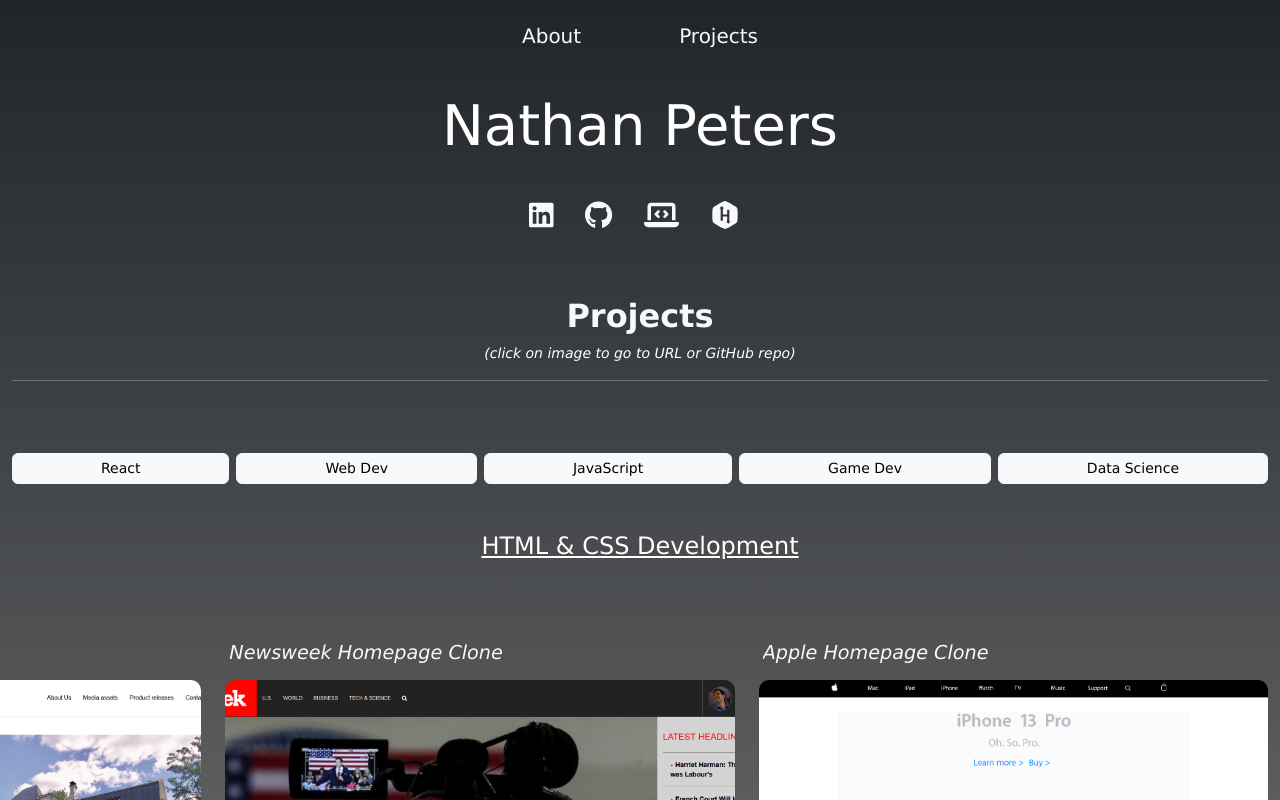
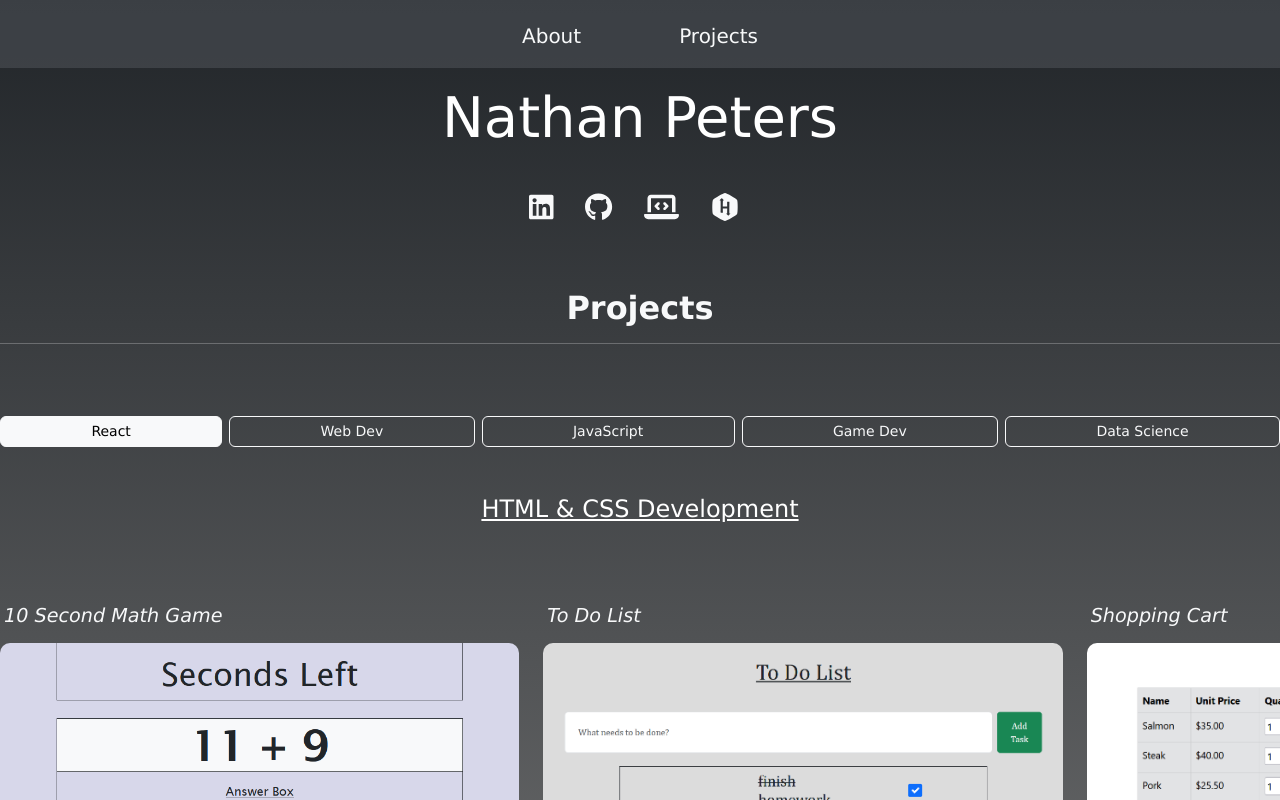
Before and after one commit to nathanpeters8/Personal-Portfolio, a React (Create React App) app: page /projects/webdev in a window 1280 px wide. Shown: the top 800 px of the page. Built offline with nearby package versions, Linux system fonts and the light colour scheme; the HTML template or start-up script is replaced by a standard one.

Commit message:
reworked the navbar, reversed order of project rows, and other minor fixes

```diff
--- a/src/pages/NavBar.js
+++ b/src/pages/NavBar.js
@@ -1,26 +1,24 @@
-import { Link } from "react-router-dom";
+import { Link } from 'react-router-dom';
 
 const NavBar = () => {
-  return(
+  return (
     <>
-      <nav className="navbar navbar-expand-sm navbar-light">
-        <div className="container-xxl" id="navbarContent">
-          <button
-            className="navbar-toggler ps-1 "
-            type="button"
-          >
-            <span><i className="fa-solid fa-bars fa-xl text-white"></i></span>
-          </button>
-          <div className="collapse navbar-collapse justify-content-sm-center" id="navbarContent">
-            <ul className="navbar-nav gap-5 text-center">
-              <li className="nav-item pt-1 btn btn-lg"><Link to="/" className="nav-link text-light">About</Link></li>
-              <li className="nav-item pt-1 btn btn-lg"><Link to="/projects" className="nav-link text-light">Projects</Link></li>
-            </ul>
-          </div>
-        </div>
+      <nav className='navbar navbar-expand navbar-light semi-transparent px-0 pb-0 justify-content-start justify-content-md-center'>
+          <ul className='navbar-nav gap-5 text-center'>
+            <li className='nav-item pt-1 btn btn-lg'>
+              <Link to='/' className='nav-link text-light'>
+                About
+              </Link>
+            </li>
+            <li className='nav-item pt-1 btn btn-lg'>
+              <Link to='/projects' className='nav-link text-light'>
+                Projects
+              </Link>
+            </li>
+          </ul>
       </nav>
     </>
   );
-}
+};
 
 export default NavBar;
--- a/src/pages/Projects.js
+++ b/src/pages/Projects.js
@@ -16,16 +16,27 @@
 
   const reactProjects = {
     0: {
-      title: 'Stop Watch App',
-      softwares: ['React', 'JSX'],
-      image: require('../images/React/stop_watch.PNG'),
+      title: 'Currency Exchange Rate App',
+      softwares: ['React', 'JSX', 'CSS', 'Bootstrap', 'AJAX'],
+      image: require('../images/React/currency_converter.PNG'),
       urls: {
-        page: 'https://nathanpeters8.github.io/React-Stop-Watch/',
-        github: 'https://github.com/nathanpeters8/React-Stop-Watch',
+        page: 'https://nathanpeters8.github.io/Currency-Exchange-Rate-App/',
+        github: 'https://github.com/nathanpeters8/Currency-Exchange-Rate-App',
       },
-      description: 'Simple React app that simulates a stop watch using hooks, event handlers and intervals.',
+      description:
+        'A fully responsive and interactive currency converter application. Can get conversion rate between two currencies, display a chart of historical rates between two currencies, and see a list of currency rates for a base currency.',
     },
     1: {
+      title: 'Movie Finder App',
+      softwares: ['React', 'JSX', 'AJAX'],
+      image: require('../images/React/movie_finder.PNG'),
+      urls: {
+        page: 'https://nathanpeters8.github.io/React-Movie-Finder/',
+        github: 'https://github.com/nathanpeters8/React-Movie-Finder',
+      },
+      description: 'Movie Finder application that displays list of movies from the OMDB API based on search results.',
+    },
+    2: {
       title: 'Stock Portfolio App',
       softwares: ['React', 'JSX'],
       image: require('../images/React/stock_portfolio.PNG'),
@@ -36,39 +47,59 @@
       description:
         "Simple stock portfolio tracking application. Users can add new stocks, delete stocks, and see the portfolio's value & gain/loss.",
     },
-    2: {
-      title: 'Movie Finder App',
-      softwares: ['React', 'JSX', 'AJAX'],
-      image: require('../images/React/movie_finder.PNG'),
+    3: {
+      title: 'Stop Watch App',
+      softwares: ['React', 'JSX'],
+      image: require('../images/React/stop_watch.PNG'),
       urls: {
-        page: 'https://nathanpeters8.github.io/React-Movie-Finder/',
-        github: 'https://github.com/nathanpeters8/React-Movie-Finder',
+        page: 'https://nathanpeters8.github.io/React-Stop-Watch/',
+        github: 'https://github.com/nathanpeters8/React-Stop-Watch',
       },
-      description: 'Movie Finder application that displays list of movies from the OMDB API based on search results.',
-    },
-    3: {
-      title: 'Currency Exchange Rate App',
-      softwares: ['React', 'JSX', 'CSS', 'Bootstrap', 'AJAX'],
-      image: require('../images/React/currency_converter.PNG'),
-      urls: {
-        page: 'https://nathanpeters8.github.io/Currency-Exchange-Rate-App/',
-        github: 'https://github.com/nathanpeters8/Currency-Exchange-Rate-App',
-      },
-      description:
-        'A fully responsive and interactive currency converter application. Can get conversion rate between two currencies, display a chart of historical rates between two currencies, and see a list of currency rates for a base currency.',
+      description: 'Simple React app that simulates a stop watch using hooks, event handlers and intervals.',
     },
   };
   const webDevProjects = {
     0: {
-      title: 'Apple Homepage Clone',
-      softwares: ['HTML', 'CSS'],
-      image: require('../images/WebDev/apple.png'),
+      title: '10 Second Math Game',
+      softwares: ['HTML', 'CSS', 'Bootstrap 5', 'jQuery'],
+      image: require('../images/WebDev/10-sec-math-game.png'),
       urls: {
-        page: 'https://nate-apple-clone.netlify.app/',
+        page: 'https://nate-10-second-math-game.netlify.app/',
       },
-      description: 'Simple React app that simulates a stop watch using hooks, event handlers and intervals.',
+      description:
+        'A web page where the user has to input as many correct answers as possible to basic arithmetic equations within the time allowed. An additional second is added onto the timer anytime the user gets an answer correct. The user can choose which math operators the equations will use, and also how big the numbers in the equations can be.',
     },
     1: {
+      title: 'To Do List',
+      softwares: ['HTML', 'CSS', 'Bootstrap 5', 'jQuery', 'AJAX'],
+      image: require('../images/WebDev/to-do-list.png'),
+      urls: {
+        page: 'https://nate-to-do-list.netlify.app/',
+      },
+      description:
+        'A to-do list web app that connects to the ATD-API service. Users can add tasks, delete tasks, mark tasks as complete/active, and filter the completed/active tasks. Used to practice using jQuery and Ajax to make requests to and display responses from an API. ',
+    },
+    2: {
+      title: 'Shopping Cart',
+      softwares: ['HTML', 'CSS', 'Bootstrap 5', 'jQuery'],
+      image: require('../images/WebDev/shopping-cart.png'),
+      urls: {
+        page: 'https://nate-jquery-shopping-cart.netlify.app/',
+      },
+      description:
+        'A simple shopping cart that will calculate the total price of a list of items. Users can add/delete items from cart, change the quantity of an item, and calculate the total price at any time. Used to practice using jQuery on the front-end of the web page.',
+    },
+    3: {
+      title: 'Airbnb News Clone',
+      softwares: ['HTML', 'CSS', 'Bootstrap 4'],
+      image: require('../images/WebDev/airbnb-news.PNG'),
+      urls: {
+        page: 'https://nate-airbnb-news-clone.netlify.app/',
+      },
+      description:
+        'Static webpage that clones the Airbnb News web page. Used to practice transitioning from Bootstrap 3 to Bootstrap 4.',
+    },
+    4: {
       title: 'Newsweek Homepage Clone',
       softwares: ['HTML', 'CSS', 'Bootstrap 3'],
       image: require('../images/WebDev/newsweek.png'),
@@ -78,49 +109,27 @@
       description:
         "Static webpage that clones Newsweek's Homepage. Used to practice incorporating the Bootstrap 3 framework into a webpage.",
     },
-    2: {
-      title: 'Airbnb News Clone',
-      softwares: ['HTML', 'CSS', 'Bootstrap 4'],
-      image: require('../images/WebDev/airbnb-news.PNG'),
+    5: {
+      title: 'Apple Homepage Clone',
+      softwares: ['HTML', 'CSS'],
+      image: require('../images/WebDev/apple.png'),
       urls: {
-        page: 'https://nate-airbnb-news-clone.netlify.app/',
+        page: 'https://nate-apple-clone.netlify.app/',
       },
-      description:
-        'Static webpage that clones the Airbnb News web page. Used to practice transitioning from Bootstrap 3 to Bootstrap 4.',
-    },
-    3: {
-      title: 'Shopping Cart',
-      softwares: ['HTML', 'CSS', 'Bootstrap 5', 'jQuery'],
-      image: require('../images/WebDev/shopping-cart.png'),
-      urls: {
-        page: 'https://nate-jquery-shopping-cart.netlify.app/',
-      },
-      description:
-        'A simple shopping cart that will calculate the total price of a list of items. Users can add/delete items from cart, change the quantity of an item, and calculate the total price at any time. Used to practice using jQuery on the front-end of the web page.',
-    },
-    4: {
-      title: 'To Do List',
-      softwares: ['HTML', 'CSS', 'Bootstrap 5', 'jQuery', 'AJAX'],
-      image: require('../images/WebDev/to-do-list.png'),
-      urls: {
-        page: 'https://nate-to-do-list.netlify.app/',
-      },
-      description:
-        'A to-do list web app that connects to the ATD-API service. Users can add tasks, delete tasks, mark tasks as complete/active, and filter the completed/active tasks. Used to practice using jQuery and Ajax to make requests to and display responses from an API. ',
-    },
-    5: {
-      title: '10 Second Math Game',
-      softwares: ['HTML', 'CSS', 'Bootstrap 5', 'jQuery'],
-      image: require('../images/WebDev/10-sec-math-game.png'),
-      urls: {
-        page: 'https://nate-10-second-math-game.netlify.app/',
-      },
-      description:
-        'A web page where the user has to input as many correct answers as possible to basic arithmetic equations within the time allowed. An additional second is added onto the timer anytime the user gets an answer correct. The user can choose which math operators the equations will use, and also how big the numbers in the equations can be.',
+      description: 'Simple React app that simulates a stop watch using hooks, event handlers and intervals.',
     },
   };
   const jsProjects = {
     0: {
+      title: 'Blackjack',
+      softwares: ['JavaScript'],
+      image: require('../images/JavaScript/blackjack.PNG'),
+      urls: {
+        page: 'https://replit.com/@nathanpeters8/Black-Jack',
+      },
+      description: "This application simulates the casino game Blackjack. Play either one round by yourself without a dealer, or bet \"money\" and play against a dealer until you run out of money.",
+    },
+    1: {
       title: 'Rock Paper Scissors',
       softwares: ['JavaScript'],
       image: require('../images/JavaScript/rock_paper_scissors.PNG'),
@@ -130,27 +139,18 @@
       description:
         'This application simulates Rock, Paper, Scissors versus a bot. Play either one round or a best of three rounds match. ',
     },
-    1: {
-      title: 'Blackjack',
-      softwares: ['JavaScript'],
-      image: require('../images/JavaScript/blackjack.PNG'),
-      urls: {
-        page: 'https://replit.com/@nathanpeters8/Black-Jack',
-      },
-      description: "This application simulates the casino game Blackjack. Play either one round by yourself without a dealer, or bet \"money\" and play against a dealer until you run out of money.",
-    },
   };
   const gameDevProjects = {
     0: {
-      title: 'VR Hot Dog Stand',
-      softwares: ['Unity', 'C#', 'Blender', 'Oculus'],
-      image: require('../images/VideoGame/hot_dog_stand.png'),
+      title: 'Avalanche Runner',
+      softwares: ['Unity', 'C#', 'Blender'],
+      image: require('../images/VideoGame/avalanche-runner-mainmenu.png'),
       urls: {
-        game: 'https://nathanpeters8.github.io/HotDogStand_WebGL/',
-        github: 'https://github.com/nathanpeters8/VR-Hot-Dog-Stand-Build',
+        game: 'https://nathanpeters8.github.io/AvalancheRunner_WebGL/',
+        github: 'https://github.com/nathanpeters8/Avalanche-Runner-Build',
       },
       description:
-        "VR Hot Dog Stand Simulator. Objective is to prepare hot dogs to match a given customer's order. Orders are randomized between different variations of hot dogs including or not including ketchup and/or mustard. A scoreboard keeps track of the number of correct orders and wrong orders.",
+        '3D snowboard-themed endless runner video game. Compete for the highest score by collecting coins and avoiding barriers as long as possible. Includes randomized environment and coin generation, as well as a leaderboard that displays the top 10 best scores.',
     },
     1: {
       title: 'Quest For Functions',
@@ -164,19 +164,49 @@
         'Five person senior year capstone project. The game aims to teach the player fundamental concepts of programming. The player collects notes in different sections of the world with information about basic programming concepts and answers questions regarding the concepts.',
     },
     2: {
-      title: 'Avalanche Runner',
-      softwares: ['Unity', 'C#', 'Blender'],
-      image: require('../images/VideoGame/avalanche-runner-mainmenu.png'),
+      title: 'VR Hot Dog Stand',
+      softwares: ['Unity', 'C#', 'Blender', 'Oculus'],
+      image: require('../images/VideoGame/hot_dog_stand.png'),
       urls: {
-        game: 'https://nathanpeters8.github.io/AvalancheRunner_WebGL/',
-        github: 'https://github.com/nathanpeters8/Avalanche-Runner-Build',
+        game: 'https://nathanpeters8.github.io/HotDogStand_WebGL/',
+        github: 'https://github.com/nathanpeters8/VR-Hot-Dog-Stand-Build',
       },
       description:
-        '3D snowboard-themed endless runner video game. Compete for the highest score by collecting coins and avoiding barriers as long as possible. Includes randomized environment and coin generation, as well as a leaderboard that displays the top 10 best scores.',
+        "VR Hot Dog Stand Simulator. Objective is to prepare hot dogs to match a given customer's order. Orders are randomized between different variations of hot dogs including or not including ketchup and/or mustard. A scoreboard keeps track of the number of correct orders and wrong orders.",
     },
   };
   const dataScienceProjects = {
     0: {
+      title: 'Airplane Crashes & Fatalities Analysis',
+      softwares: ['Python', 'pandas', 'numpy', 'matplotlib', 'scipy'],
+      image: require('../images/DataScience/airplane-crash.png'),
+      urls: {
+        github: 'https://github.com/nathanpeters8/Airplane-Crashes-Fatalities-From-1908-to-2009',
+      },
+      description:
+        'Python module that takes airplane crash data from a CSV file, turns the data into dataframes using pandas, plots the data on a graph using matplotlib, and fits linear and nonlinear regression models to the graphs using scipy.',
+    },
+    1: {
+      title: 'Book Recommender System',
+      softwares: ['Python', 'pandas', 'numpy', 'sqlite3', 'random'],
+      image: require('../images/DataScience/customer_recommended_books.png'),
+      urls: {
+        github: 'https://github.com/nathanpeters8/Book-Recommender-System',
+      },
+      description:
+        "Takes a database with books and customer names, and recommends books based on the book and a customer's purchase history. Uses item-based collaborative filtering.",
+    },
+    2: {
+      title: 'Classification of Handwritten Digits',
+      softwares: ['Python', 'pandas', 'matplotlib', 'scikit-learn', 'scipy'],
+      image: require('../images/DataScience/handwritten-digits.png'),
+      urls: {
+        github: 'https://github.com/nathanpeters8/Classification-of-Handwritten-Digits',
+      },
+      description:
+        'Classifies 70,000 digitized handwritten digits from the MNIST dataset using a linear SVM classifier implemented with SGD learning (SGDClassifier) and a softmax regression classifier (LogisticRegression).',
+    },
+    3: {
       title: 'Similarities Between Text Files',
       softwares: ['Python', 'pandas', 'numpy', 'scikit-learn', 'nltk'],
       image: require('../images/DataScience/similar-text.png'),
@@ -186,41 +216,11 @@
       description:
         'Creates a matrix of similarities between contents of text files using the cosine similarity formula.',
     },
-    1: {
-      title: 'Classification of Handwritten Digits',
-      softwares: ['Python', 'pandas', 'matplotlib', 'scikit-learn', 'scipy'],
-      image: require('../images/DataScience/handwritten-digits.png'),
-      urls: {
-        github: 'https://github.com/nathanpeters8/Classification-of-Handwritten-Digits',
-      },
-      description:
-        'Classifies 70,000 digitized handwritten digits from the MNIST dataset using a linear SVM classifier implemented with SGD learning (SGDClassifier) and a softmax regression classifier (LogisticRegression).',
-    },
-    2: {
-      title: 'Book Recommender System',
-      softwares: ['Python', 'pandas', 'numpy', 'sqlite3', 'random'],
-      image: require('../images/DataScience/customer_recommended_books.png'),
-      urls: {
-        github: 'https://github.com/nathanpeters8/Book-Recommender-System',
-      },
-      description:
-        "Takes a database with books and customer names, and recommends books based on the book and a customer's purchase history. Uses item-based collaborative filtering.",
-    },
-    3: {
-      title: 'Airplane Crashes & Fatalities Analysis',
-      softwares: ['Python', 'pandas', 'numpy', 'matplotlib', 'scipy'],
-      image: require('../images/DataScience/airplane-crash.png'),
-      urls: {
-        github: 'https://github.com/nathanpeters8/Airplane-Crashes-Fatalities-From-1908-to-2009',
-      },
-      description:
-        'Python module that takes airplane crash data from a CSV file, turns the data into dataframes using pandas, plots the data on a graph using matplotlib, and fits linear and nonlinear regression models to the graphs using scipy.',
-    },
   };
 
   const pageVariants = {
-    visible: {opacity: 1},
-    hidden: {opacity: 0}
+    visible: {opacity: 1, transition: {duration: 0.75}},
+    hidden: {opacity: 0, transition: {duration: 0.75}},
   }
 
   const handlePageChange = (newPage) => {
@@ -240,50 +240,63 @@
   return (
     <>
       <motion.div
-        className='projects-background container-xxl rounded-3'
+        className='projects-background container-xxl rounded-3 px-2 px-md-0'
         id='projects'
         variants={pageVariants}
-        initial={false}
+        initial='hidden'
         animate='visible'
         exit='hidden'
       >
-        <NavBar />
-        <Heading />
+        <div className='sm-background-image rounded-3'>
+          <div className='sm-background-color'>
+            <NavBar />
+            <Heading />
+          </div>
+        </div>
         <h2 className='text-light fs-2 fw-bold d-flex justify-content-md-center mt-5'>Projects</h2>
-        <p className='small fst-italic text-center'>(click on image to go to URL or GitHub repo)</p>
         <hr className='mb-5 pb-4' />
         <div className='btn-group d-flex justify-content-center gap-2 mb-5'>
           <Link
             to='react'
-            className='btn btn-sm text-nowrap overflow-hidden btn-light rounded'
+            className={
+              'btn btn-sm text-nowrap overflow-hidden btn-outline-light rounded ' + (page === 0 ? 'active' : '')
+            }
             onClick={() => handlePageChange(0)}
           >
             React
           </Link>
           <Link
             to='webdev'
-            className='btn btn-sm text-nowrap overflow-hidden btn-light rounded'
+            className={
+              'btn btn-sm text-nowrap overflow-hidden btn-outline-light rounded ' + (page === 1 ? 'active' : '')
+            }
             onClick={() => handlePageChange(1)}
           >
             Web Dev
           </Link>
           <Link
             to='javascript'
-            className='btn btn-sm text-nowrap overflow-hidden btn-light rounded'
+            className={
+              'btn btn-sm text-nowrap overflow-hidden btn-outline-light rounded ' + (page === 2 ? 'active' : '')
+            }
             onClick={() => handlePageChange(2)}
           >
             JavaScript
           </Link>
           <Link
             to='gamedev'
-            className='btn btn-sm text-nowrap overflow-hidden btn-light rounded'
+            className={
+              'btn btn-sm text-nowrap overflow-hidden btn-outline-light rounded ' + (page === 3 ? 'active' : '')
+            }
             onClick={() => handlePageChange(3)}
           >
             Game Dev
           </Link>
           <Link
             to='datascience'
-            className='btn btn-sm text-nowrap overflow-hidden btn-light rounded'
+            className={
+              'btn btn-sm text-nowrap overflow-hidden btn-outline-light rounded ' + (page === 4 ? 'active' : '')
+            }
             onClick={() => handlePageChange(4)}
           >
             Data Science
@@ -292,23 +305,33 @@
         <Routes location={location}>
           <Route
             path='react'
-            element={<ProjectsRowTemplate projects={reactProjects} title='React.js Development' direction={direction}/>}
+            element={
+              <ProjectsRowTemplate projects={reactProjects} title='React.js Development' direction={direction} />
+            }
           />
           <Route
             path='webdev'
-            element={<ProjectsRowTemplate projects={webDevProjects} title='HTML & CSS Development' direction={direction}/>}
+            element={
+              <ProjectsRowTemplate projects={webDevProjects} title='HTML & CSS Development' direction={direction} />
+            }
           />
           <Route
             path='javascript'
-            element={<ProjectsRowTemplate projects={jsProjects} title='JavaScript Development' direction={direction}/>}
+            element={<ProjectsRowTemplate projects={jsProjects} title='JavaScript Development' direction={direction} />}
           />
           <Route
             path='gamedev'
-            element={<ProjectsRowTemplate projects={gameDevProjects} title='Game Development' direction={direction}/>}
+            element={<ProjectsRowTemplate projects={gameDevProjects} title='Game Development' direction={direction} />}
           />
           <Route
             path='datascience'
-            element={<ProjectsRowTemplate projects={dataScienceProjects} title='Data Science Development' direction={direction}/>}
+            element={
+              <ProjectsRowTemplate
+                projects={dataScienceProjects}
+                title='Data Science Development'
+                direction={direction}
+              />
+            }
           />
           <Route path='' element={<Navigate to='/projects/react' />} />
         </Routes>
--- a/src/pages/ProjectsRowTemplate.js
+++ b/src/pages/ProjectsRowTemplate.js
@@ -1,8 +1,10 @@
 import { motion, AnimatePresence } from 'framer-motion';
 import ProjectTemplate from "./ProjectTemplate";
+import { useRef, useEffect } from 'react';
 
 
 const ProjectsRowTemplate = (props) => {
+
   const projectRowVariants = {
     enter: (direction) => {
       console.log('enter dir ' + direction);
@@ -46,7 +48,7 @@
           x: { type: 'spring', stiffness: 300},
         }}
       >
-        <div className='row overflow-scroll overflow-y-hidden flex-nowrap mt-4 mb-5 flex-row-reverse'>
+        <div className={'row ' + (Object.keys(props.projects).length < 3 ? 'justify-content-lg-around ' : 'overflow-scroll ') + 'overflow-y-hidden flex-nowrap mt-4 mb-5 flex-row'}>
           {(() => {
             return Object.keys(props.projects).map((proj, i) => {
               return (
--- a/src/style.css
+++ b/src/style.css
@@ -76,6 +76,10 @@
   border: none;
   box-shadow: none;
   outline: none;
+}
+
+.semi-transparent {
+  background-color: rgba(69, 73, 78, 0.75);
 }
 
 /* Heading */
```
Also changed, not shown: src/pages/About.js (+4 -4 lines).
